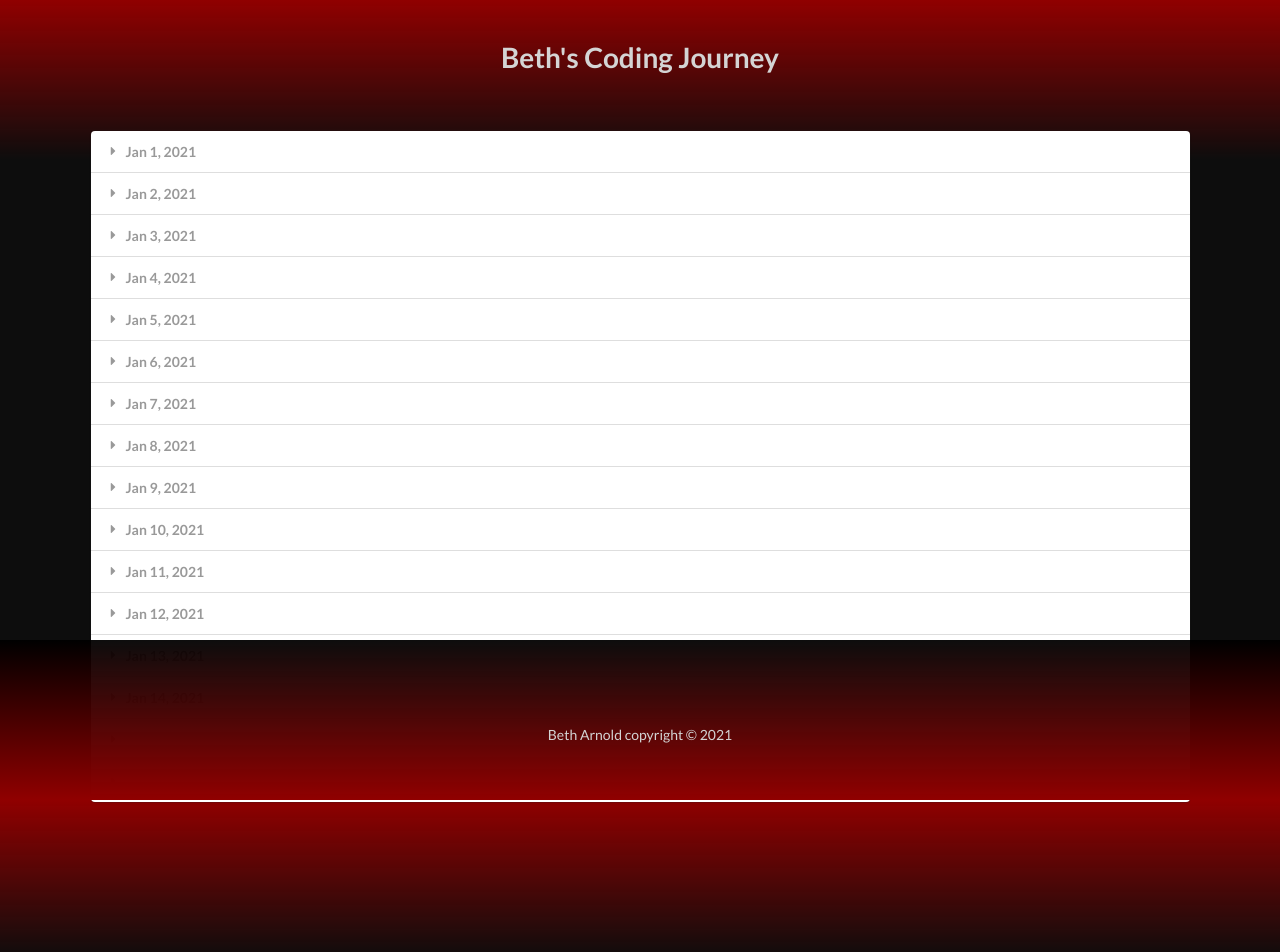
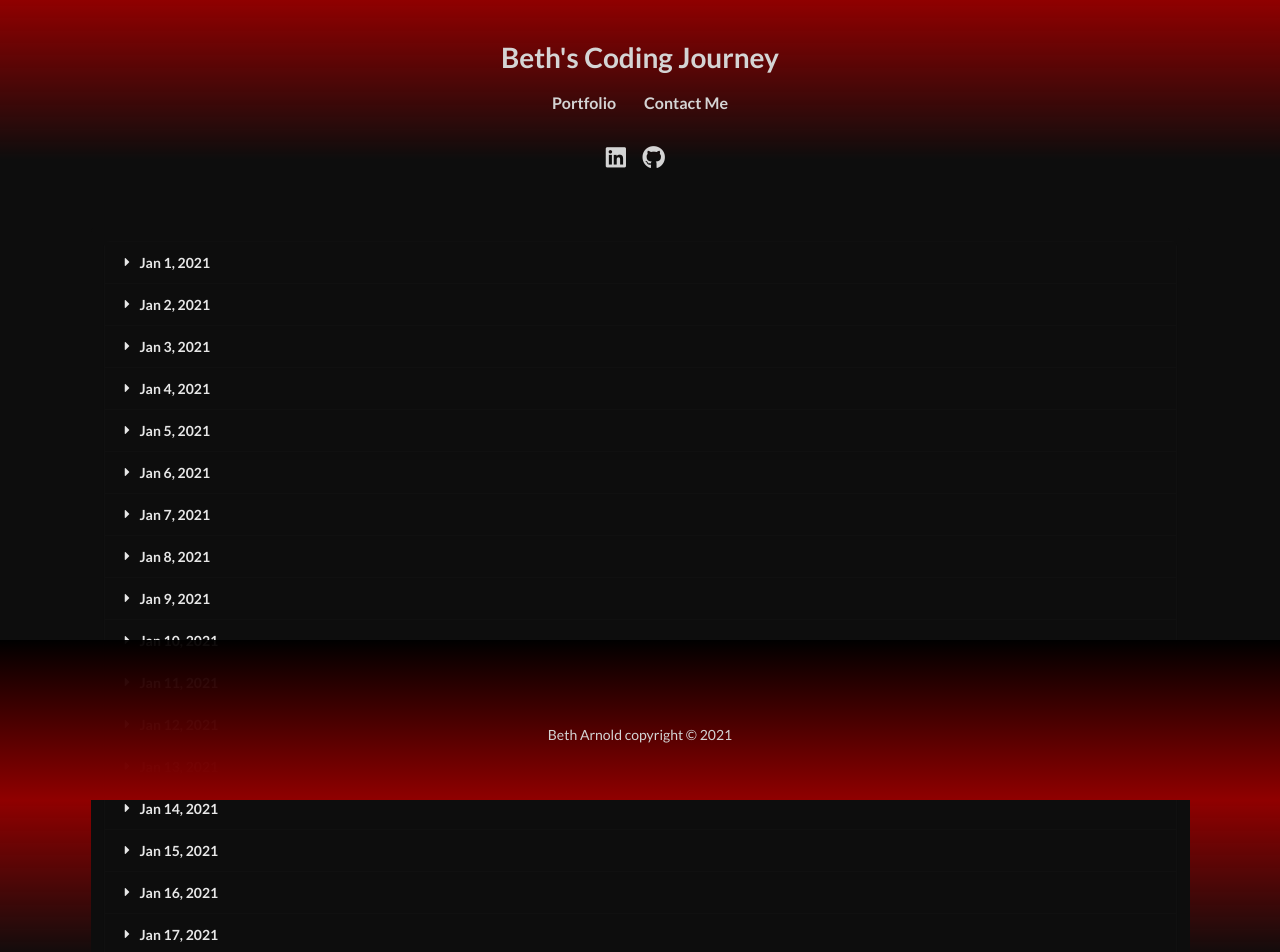
Before and after one commit to BETH-A/coding-log, a React (Create React App) app: page / in a window 1280 px wide. Shown: the top 952 px of the page. Built offline with nearby package versions, Linux system fonts and the light colour scheme.

Commit message:
added navbar & linked to website, LI, GH. also added new entry

```diff
--- a/src/App.css
+++ b/src/App.css
@@ -39,3 +39,19 @@ h1 {
 .accordion {
     text-align: start;
 }
+
+.ui.inverted.segment, .ui.primary.inverted.segment {
+    background: teal;
+}
+
+div.title, div.title.active, div.content, .ui.inverted.segment, .ui.primary.inverted.segment {
+    background-color: #0d0d0d;
+}
+
+/* div.title.active {
+    background-color: #1b1c1d;
+} */
+
+.ui.styled.accordion .accordion .active.title, .ui.styled.accordion .accordion .title:hover, .ui.styled.accordion .active.title, .ui.styled.accordion .title:hover{
+    background-color: #ca8d90;
+}
--- a/src/Entries.js
+++ b/src/Entries.js
@@ -128,9 +128,43 @@ const Entries = [
             p1: 'Today is a new & better day!  I woke up feeling recharged & ready to work! Yesterday, I thought about attacking my career goals best as they are split into two paths right now. So I have been studying and developing my skillsets as a Developer (Full-Stack & iOS), but I am also interested in being a PM. ',
             p2: 'With my work history, being a PM might be a much better fit for me. I do enjoy development, but I do not have professional experience yet. I know I can get a job as a Developer eventually. But I have experience building and managing teams, so if I focus on that experience and add in my development skills, I could be an effective PM. Now I need to find the right company that is willing to give me a chance to prove myself!',
             p3: 'So, I have decided that I will spend my mornings working on my PM skills and the afternoons working on my Dev skills.',
-            p4: 'I worked through two LinkedIn Learning courses as part of the "Becoming A Software Project Manager" learning path for this morning.  This learning path focuses on exploring project management fundamentals, learning how to implement agile and lean processes, and implementing best practices for software development. I believe this learning path will help me both as a PM and a Developer. ',
+            p4: 'I worked through two LinkedIn Learning courses as part of the "Becoming A Software Project Manager" learning path this morning. This learning path focuses on exploring project management fundamentals, implementing agile and lean processes, and implementing best practices for software development. I believe this learning path will help me both as a PM and a Developer.',
             p5: 'As I am already a Certified Scrum Master, much of the fundaments are a refresher for me, but the learning path dives into advanced Scrum topics, DevOps Foundations, and Agile Testing.',
-            p6: 'This afternoon, I am diving back into the React and Redux course that I am taking. It is my 1st look into Redux, so I am excited to start with that today! So more to come on that later.'
+            p6: 'This afternoon, I am diving back into React and working on my Coding Log & my website. To my Coding Log, I added links to my website, contact form, LinkedIn, and GitHub to add my Coding Log to my website as a project/blog, and yet users can navigate between them. I am also adding the necessary code to my website to link them. I need to decide if I want this to be a blog on my website navbar or add it to my projects page.'
+        }
+    },
+    {
+        title: 'Jan 15, 2021',
+        content: {
+            p1: '',
+            p6: 'This afternoon, I am diving back into the React and Redux course that I am taking. It is my 1st look into Redux, so I am excited to start with that today! So more to come on that later.',
+            p2: '',
+            p3: '',
+            p4: '',
+            p5: '',
+            p6: ''
+        }
+    },
+    {
+        title: 'Jan 16, 2021',
+        content: {
+            p1: 'Working on setting us a schedule & I decided that Saturday would be my down day.  My day to step away from the computer & focus on other things.  So I did some reading on Sprint & worked some on building my network.',
+            p2: '',
+            p3: '',
+            p4: '',
+            p5: '',
+            p6: ''
+        }
+    },
+    {
+        title: 'Jan 17, 2021',
+        content: {
+            p1: '',
+            p2: '',
+            p3: '',
+            p4: '',
+            p5: '',
+            p6: ''
         }
     },
     {
--- a/src/Header.js
+++ b/src/Header.js
@@ -1,10 +1,12 @@
 import React from 'react';
+import Navbar from "./Navbar";
 
 
 const Header = () => {
     return(
         <div className="ui header">
             <h1> Beth's Coding Journey</h1>
+            <Navbar />
         </div>
     )
 }
--- /dev/null
+++ b/src/Link.js
@@ -0,0 +1,31 @@
+import React from 'react';
+
+const Link = ({ className, href, target, children }) => {
+    const onClick = (event) => {
+        //allows user to press command & click on link to open in a new tab
+        if (event.metaKey || event.ctrlKey) {
+            return;
+        }
+
+    // //Prevents full page reload
+    //     event.preventDefault();
+    // //changes URL w/OUT rerendering page
+    //     window.history.pushState({}, '', href)
+    // //tells Route components that the URL has changed
+    //     const navEvent = new PopStateEvent('popstate');
+    //     window.dispatchEvent(navEvent);
+    }
+
+    return (
+        <a
+            className={className}
+            href={href}
+            onClick={onClick}
+            target={target}
+        >
+            {children}
+        </a>
+    );
+};
+
+export default Link;
--- a/src/Log.js
+++ b/src/Log.js
@@ -35,10 +35,13 @@ const Log = ({ items }) => {
 
     return (
         <div className="ui container">
-            <div className="ui styled fluid accordion">
+            <div className="ui inverted segment">
+            <div className="ui styled fluid inverted accordion">
                 {renderedItems}
             </div>
+            </div>
         </div>
+
 
     )
 };
--- /dev/null
+++ b/src/Navbar.css
@@ -0,0 +1,20 @@
+.ui.secondary.pointing.menu {
+    justify-content: center;
+}
+
+.ui.secondary.pointing.menu .item {
+    color: #d4d4d4;
+}
+
+a {
+    color: #d4d4d4;
+}
+
+a:hover {
+    color: #ca8d90;
+}
+
+a.item.links {
+    font-size: medium;
+    padding: 1rem;
+}
--- /dev/null
+++ b/src/Navbar.js
@@ -0,0 +1,31 @@
+import React from 'react';
+import Link from './Link';
+import './Navbar.css';
+
+
+const Navbar = () => {
+    return(
+        <div className="ui secondary pointing">
+            {/* <div className="ui section divider" /> */}
+            <div className="ui secondary pointing header">
+                <Link href="https://www.barnoldcoding.com/" className="item links" target="_blank">
+                    Portfolio
+                </Link>
+                <Link href="https://www.barnoldcoding.com/contact" className="item links" target="_blank">
+                    Contact Me
+                </Link>
+            </div>
+            {/* <div className="ui section divider" /> */}
+            <div className="ui secondary pointing header">
+                <Link href="https://www.linkedin.com/en/barnoldcoding/" className="item" target="_blank">
+                    <i class="linkedin icon"></i>
+                </Link>
+                <Link href="https://github.com/BETH-A" className="item" target="_blank">
+                    <i class="github icon"></i>
+                </Link>
+            </div>
+        </div>
+    )
+}
+
+export default Navbar;
```
Also changed, not shown: 1 other file (tests, documents, lock files or other folders).
